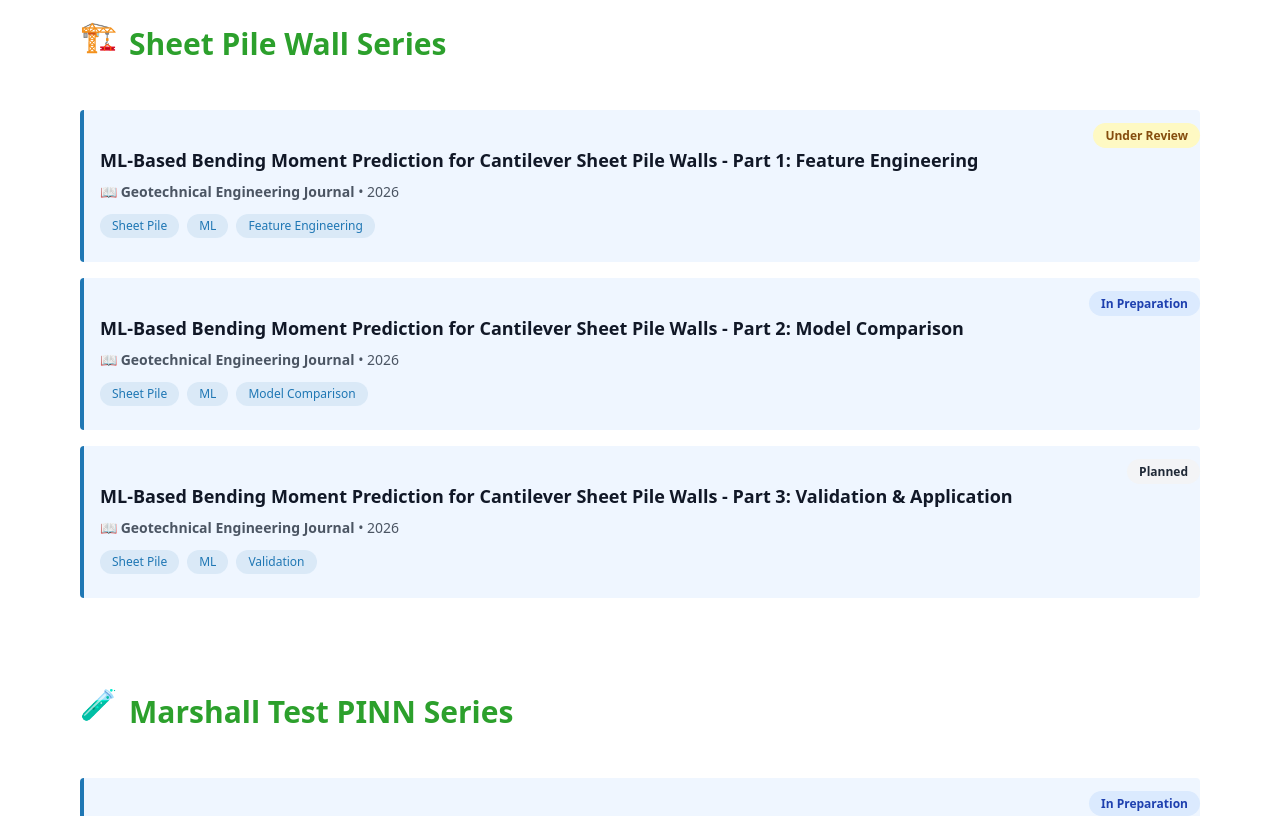
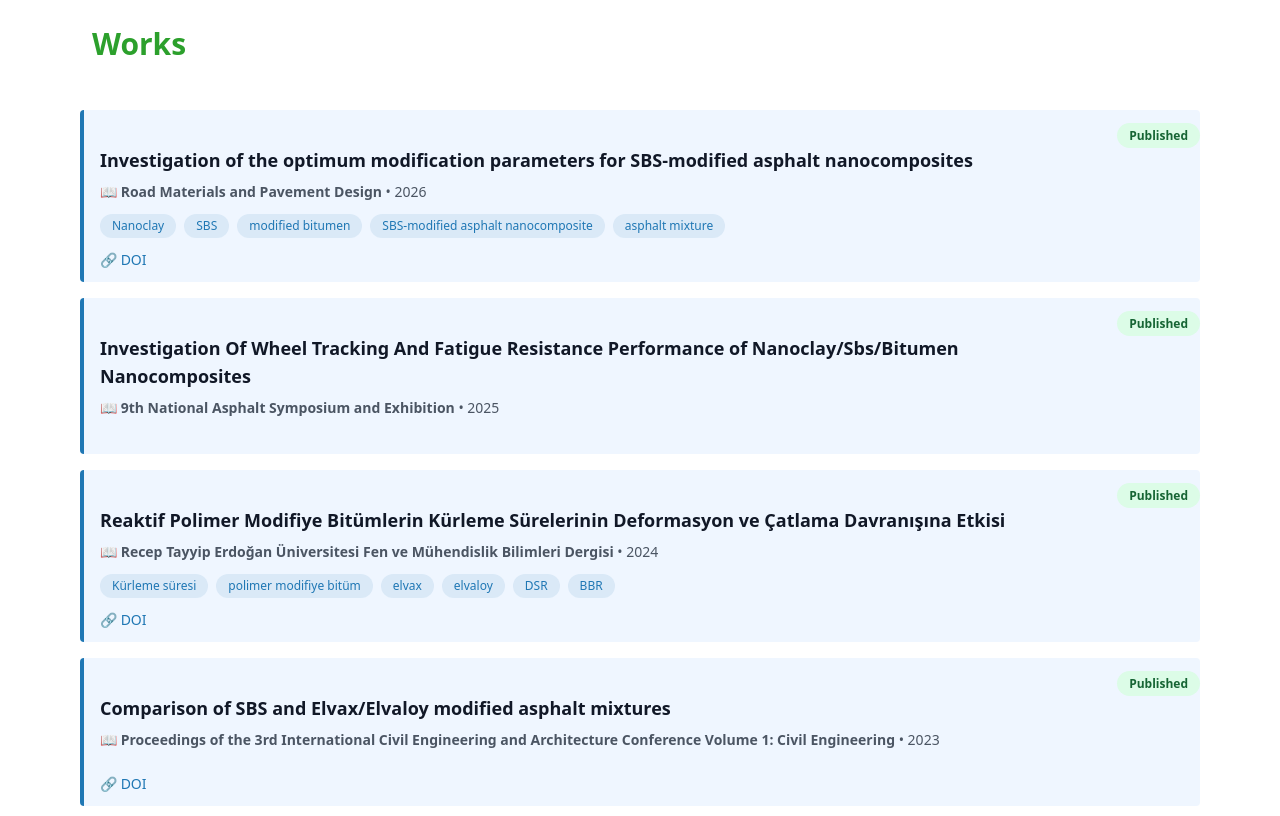
Before and after one commit to hdaltuntas/personal-research-site, a Next.js app: page /papers in a window 1280 px wide. Shown: the part 400-1216 px from the top of the page. Built offline with nearby package versions, Linux system fonts and the light colour scheme.

Commit message:
Update page.tsx

```diff
--- a/app/papers/page.tsx
+++ b/app/papers/page.tsx
@@ -3,38 +3,58 @@ import Card from '@/components/Card'
 export default function PapersPage() {
   const paperSeries = [
     {
-      series: 'Sheet Pile Wall Series',
-      emoji: '🏗️',
+      series: 'Works',
+      emoji: '',
       papers: [
         {
           id: 1,
-          title: 'ML-Based Bending Moment Prediction for Cantilever Sheet Pile Walls - Part 1: Feature Engineering',
-          journal: 'Geotechnical Engineering Journal',
+          title: 'Investigation of the optimum modification parameters for SBS-modified asphalt nanocomposites',
+          journal: 'Road Materials and Pavement Design',
           year: 2026,
-          status: 'Under Review',
-          doi: '',
+          status: 'Published',
+          doi: 'https://doi.org/10.1080/14680629.2026.2646524',
           pdf: '',
-          tags: ['Sheet Pile', 'ML', 'Feature Engineering'],
+          tags: ['Nanoclay', 'SBS', 'modified bitumen', 'SBS-modified asphalt nanocomposite', 'asphalt mixture'],
         },
         {
           id: 2,
-          title: 'ML-Based Bending Moment Prediction for Cantilever Sheet Pile Walls - Part 2: Model Comparison',
-          journal: 'Geotechnical Engineering Journal',
-          year: 2026,
-          status: 'In Preparation',
+          title: 'Investigation Of Wheel Tracking And Fatigue Resistance Performance of Nanoclay/Sbs/Bitumen Nanocomposites',
+          journal: '9th National Asphalt Symposium and Exhibition',
+          year: 2025,
+          status: 'Published',
           doi: '',
           pdf: '',
-          tags: ['Sheet Pile', 'ML', 'Model Comparison'],
+          tags: [],
         },
         {
           id: 3,
-          title: 'ML-Based Bending Moment Prediction for Cantilever Sheet Pile Walls - Part 3: Validation & Application',
-          journal: 'Geotechnical Engineering Journal',
-          year: 2026,
-          status: 'Planned',
+          title: 'Reaktif Polimer Modifiye Bitümlerin Kürleme Sürelerinin Deformasyon ve Çatlama Davranışına Etkisi',
+          journal: 'Recep Tayyip Erdoğan Üniversitesi Fen ve Mühendislik Bilimleri Dergisi',
+          year: 2024,
+          status: 'Published',
+          doi: 'https://doi.org/10.53501/rteufemud.1569929',
+          pdf: '',
+          tags: ['Kürleme süresi', 'polimer modifiye bitüm', 'elvax', 'elvaloy', 'DSR', 'BBR'],
+        },
+        {
+          id: 4,
+          title: 'Comparison of SBS and Elvax/Elvaloy modified asphalt mixtures',
+          journal: 'Proceedings of the 3rd International Civil Engineering and Architecture Conference Volume 1: Civil Engineering',
+          year: 2023,
+          status: 'Published',
+          doi: 'https://doi.org/10.31462/icearc.2023.sme852',
+          pdf: '',
+          tags: [],
+        },
+        {
+          id: 5,
+          title: 'Planning and Designing the Izmir Bay Crossing and Connections',
+          journal: 'SEE Tunnel:Promoting Tunneling in SEE Region ITA WTC 2015 Congress and 41st General Assembly',
+          year: 2015,
+          status: 'Published',
           doi: '',
           pdf: '',
-          tags: ['Sheet Pile', 'ML', 'Validation'],
+          tags: [],
         },
       ],
     },
@@ -43,7 +63,7 @@ export default function PapersPage() {
       emoji: '🧪',
       papers: [
         {
-          id: 4,
+          id: 6,
           title: 'Physics-Informed Neural Networks for Asphalt Mixture Characterization - Part 1: Theory',
           journal: 'Asphalt Materials and Pavement Journal',
           year: 2026,
@@ -53,7 +73,7 @@ export default function PapersPage() {
           tags: ['Marshall Test', 'PINN', 'Asphalt'],
         },
         {
-          id: 5,
+          id: 7,
           title: 'Physics-Informed Neural Networks for Asphalt Mixture Characterization - Part 2: Training',
           journal: 'Asphalt Materials and Pavement Journal',
           year: 2026,
@@ -63,7 +83,7 @@ export default function PapersPage() {
           tags: ['Marshall Test', 'PINN', 'Training'],
         },
         {
-          id: 6,
+          id: 8,
           title: 'Physics-Informed Neural Networks for Asphalt Mixture Characterization - Part 3: Applications',
           journal: 'Asphalt Materials and Pavement Journal',
           year: 2026,
```
